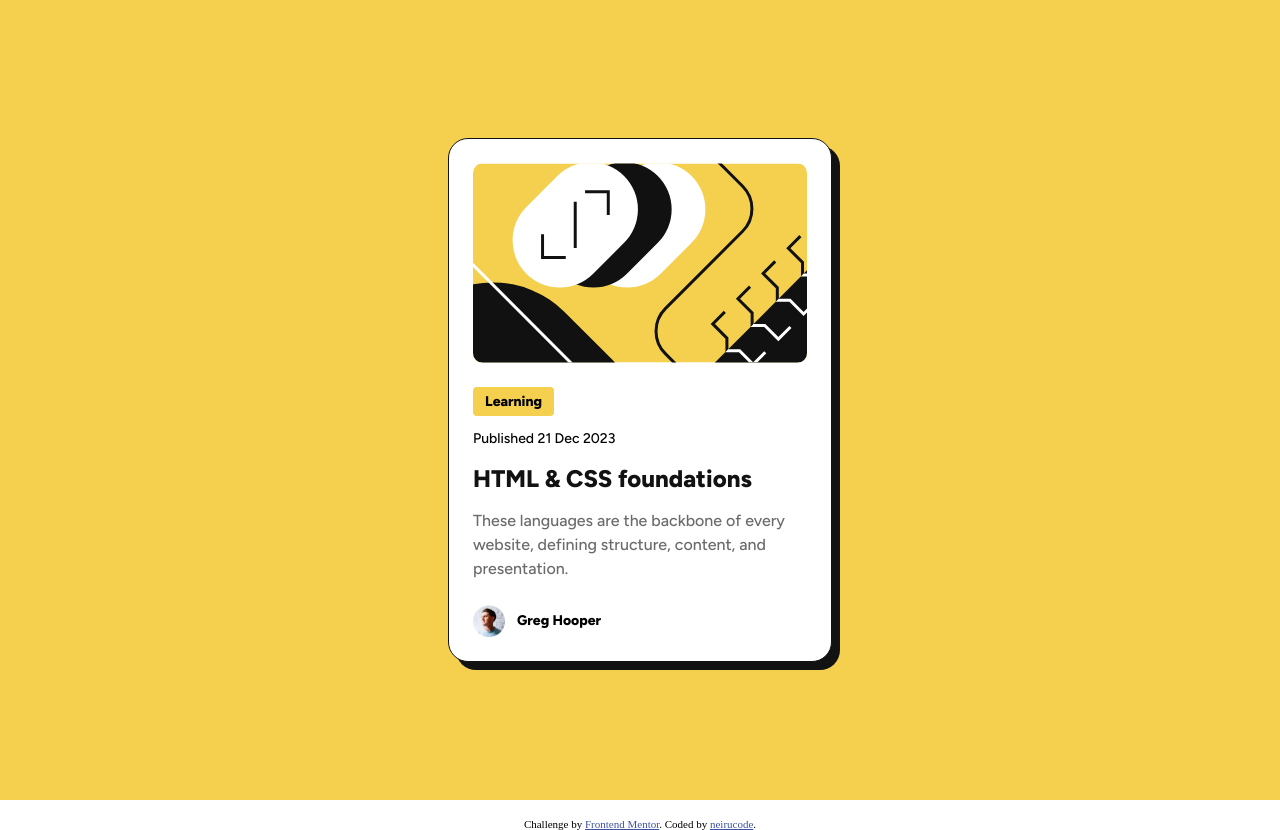
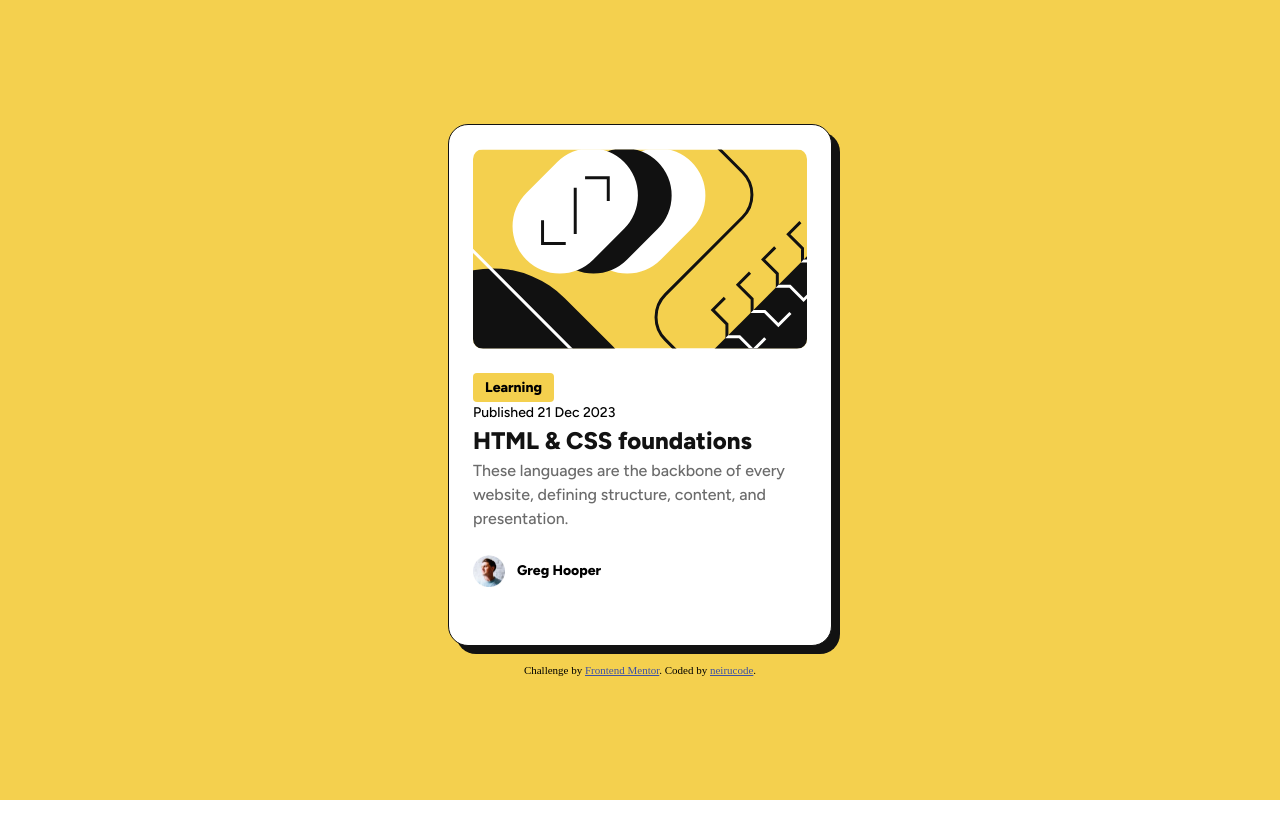
Before and after one commit to neirucode/blog-preview-card, a plain HTML site: page index.html in a window 1280 px wide. After the commit the page ends 800 px from the top, so only its background shows below. Drawn offline with Linux system fonts and the light colour scheme.

Commit message:
Update fixed semantic html structure and some styl

```diff
--- a/index.html
+++ b/index.html
@@ -14,45 +14,38 @@
   <link rel="stylesheet" href="style.css">
   <title>Frontend Mentor | Blog preview card</title>
 
-  <!-- Feel free to remove these styles or customise in your own stylesheet 👍 -->
-  <style>
-    .attribution {
-      font-size: 11px;
-      text-align: center;
-    }
 
-    .attribution a {
-      color: hsl(228, 45%, 44%);
-    }
-  </style>
 </head>
 
 <body>
-  <div class="container">
-    <div class="card">
+  <main class="container">
+    <div class="wrapper">
+      <article class="card">
         <img class="illustration" src="assets/images/illustration-article.svg" alt="card illustration">
-      <div class="card__content">
-        <h4 class="text-preset-3b category">Learning</h4>
-        <h4 class="text-preset-3 date">Published 21 Dec 2023</h4>
-        <h1 class="text-preset-1 title">HTML & CSS foundations</h1>
-        <p class="text-preset-2 desc"> These languages are the backbone of every website, defining structure, content,
+        <section class="card__content">
+          <header>
+            <h4 class="category">Learning</h4>
+            <h4 class="date">Published 21 Dec 2023</h4>
+            <h1 class="title">HTML & CSS foundations</h1>
+            <p class="description"> These languages are the backbone of every website, defining structure,
+              content,
               and
               presentation.
             </p>
-
-      </div>
-      <div class="author">
-        <img class="userpic" src="assets/images/image-avatar.webp" alt="Greg Hooper -author">
-        <h4 class="text-preset-3b authname">Greg Hooper</h4>
-      </div>
-    </div>
-
-  </div>
+          </header>
+        </section>
+        <footer class="author">
+          <img class="userpic" src="assets/images/image-avatar.webp" alt="Greg Hooper - Author">
+          <p class="category authname">Greg Hooper</p>
+        </footer>
+      </article>
       <br>
       <div class="attribution">
         Challenge by <a href="https://www.frontendmentor.io?ref=challenge" target="_blank">Frontend Mentor</a>.
         Coded by <a href="https://neirucode.github.io/portfolio/">neirucode</a>.
       </div>
+    </div>
+  </main>
 </body>
 
 </html>
--- a/style.css
+++ b/style.css
@@ -27,7 +27,7 @@ body {
     --spacing50: 4px;
 }
 
-.text-preset-1 {
+.title {
     font-family: "Figtree";
     font-size: 1.5rem;
     font-weight: 800;
@@ -36,7 +36,7 @@ body {
     color: var(--gray950);
 }
 
-.text-preset-2 {
+.description {
     font-family: "Figtree";
     font-size: 1rem;
     color: var(--gray500);
@@ -45,7 +45,7 @@ body {
     letter-spacing: 0px;
 }
 
-.text-preset-3 {
+.date {
     font-family: "Figtree";
     font-size: 14px;
     font-weight: 500;
@@ -53,7 +53,7 @@ body {
     letter-spacing: 0px;
 }
 
-.text-preset-3b {
+.category {
     font-family: "Figtree";
     font-size: 14px;
     font-weight: 800;
@@ -134,3 +134,12 @@ body {
     display: flex;
     align-items: center;
 }
+
+.attribution {
+    font-size: 11px;
+    text-align: center;
+}
+
+.attribution a {
+    color: hsl(228, 45%, 44%);
+}
```
Lines whose indentation alone changed are shown as unchanged.
